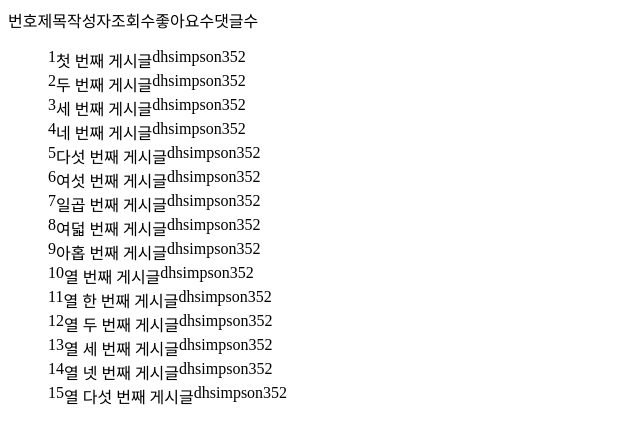
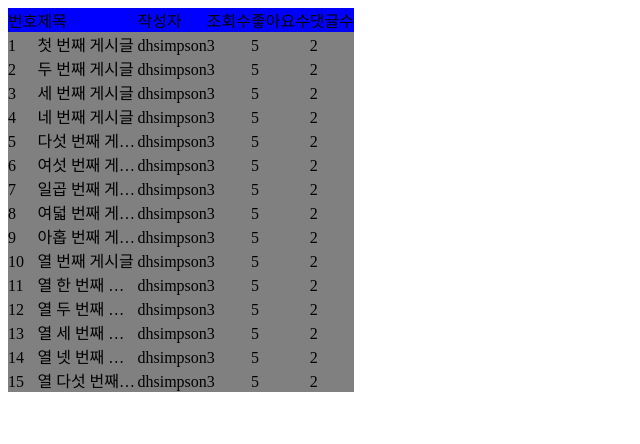
Before and after one commit to dhsimpson/vue-board-component, a Vue app: page / in a window 1280 px wide. Shown: the top 444 px of the page, without its empty margins (0-640 px from the left). Built offline with nearby package versions, Linux system fonts and the light colour scheme.

Commit message:
refactor | flex 이용한 table 로 변경

```diff
--- a/package.json
+++ b/package.json
@@ -1,6 +1,6 @@
 {
   "name": "vue-board-component",
-  "version": "0.1.1",
+  "version": "0.2.0",
   "author": "dhsimpson <qeadzc9503@naver.com>",
   "license": "MIT",
   "repository": {
--- a/src/App.vue
+++ b/src/App.vue
@@ -1,5 +1,7 @@
 <template>
-    <board :boardList="boardList" :columnList="columnList"/>
+    <div class="board-wrapper">
+        <board :boardHead="'board-head'" :boardRow="'board-row'" :boardList="boardList" :columnList="columnList"/>
+    </div>
 </template>
 
 <script lang="ts">
@@ -14,27 +16,33 @@ export default defineComponent({
       const columnList = [
           {
               param: 'content_id',
-              name: '번호'
+              name: '번호',
+              maxWidth: '100px'
           },
           {
               param: 'content_title',
-              name: '제목'
+              name: '제목',
+              maxWidth: '100px'
           },
           {
               param: 'content_author',
-              name: '작성자'
+              name: '작성자',
+              maxWidth: '100px'
           },
           {
               param: 'view_count',
-              name: '조회수'
+              name: '조회수',
+              maxWidth: '100px'
           },
           {
               param: 'like_count',
-              name: '좋아요수'
+              name: '좋아요수',
+              maxWidth: '100px'
           },
           {
               param: 'comment_count',
-              name: '댓글수'
+              name: '댓글수',
+              maxWidth: '100px'
           },
       ];
       return {
@@ -46,4 +54,13 @@ export default defineComponent({
 </script>
 
 <style>
+.board-wrapper {
+    width: 200px;
+}
+.board-head {
+    background-color: blue;
+}
+.board-row {
+    background-color: gray;
+}
 </style>
--- a/src/components/Board.vue
+++ b/src/components/Board.vue
@@ -1,16 +1,16 @@
 <template>
-    <li class="board-head">
-        <div v-for="(data, idx) in columnList" :key="idx">
-            {{data.name}}
-        </div>
-    </li>
-    <ol>
-        <li v-for="(data, idx) in boardList" :key="idx">
-            <div v-for="(col, col_idx) in columnList" :key="col_idx">
+    <section>
+        <header :class="boardHead">
+            <div class="col" :style="{'max-width': data.maxWidth}" v-for="(data, idx) in columnList" :key="idx">
+                {{data.name}}
+            </div>
+        </header>
+        <div :class="['row', boardRow]" v-for="(data, idx) in boardList" :key="idx">
+            <div class="col" :style="{'max-width': col.maxWidth}" v-for="(col, col_idx) in columnList" :key="col_idx">
                 {{selectParam(data, col)}}
             </div>
-        </li>
-    </ol>
+        </div>
+    </section>
 </template>
 
 <script lang="ts">
@@ -25,13 +25,15 @@ export default defineComponent({
   props: {
     msg: String,
     boardList: Array,
-    columnList: Array
+    columnList: Array,
+    boardHead: String,
+    boardRow: String
   },
   methods: {
       selectParam(data: any, col: Col): String {
           const param = col['param'];
           let res: String = '';
-          Object.keys(data).find(key => {if(param ==key) res = data[key]})
+          Object.keys(data).find(key => {if(param ==key) res = data[key]});
           return res;
       }
   }
@@ -39,10 +41,19 @@ export default defineComponent({
 </script>
 
 <style scoped>
-li {
-    display: flex;
+section {
+    display: table;
+    width: 100%;
 }
-ol li {
-    list-style: none;
+
+section > * {
+    display: table-row;
+}
+
+section .col {
+    display: table-cell;
+    overflow: hidden;
+    text-overflow: ellipsis;
+    white-space: nowrap;
 }
 </style>
```
